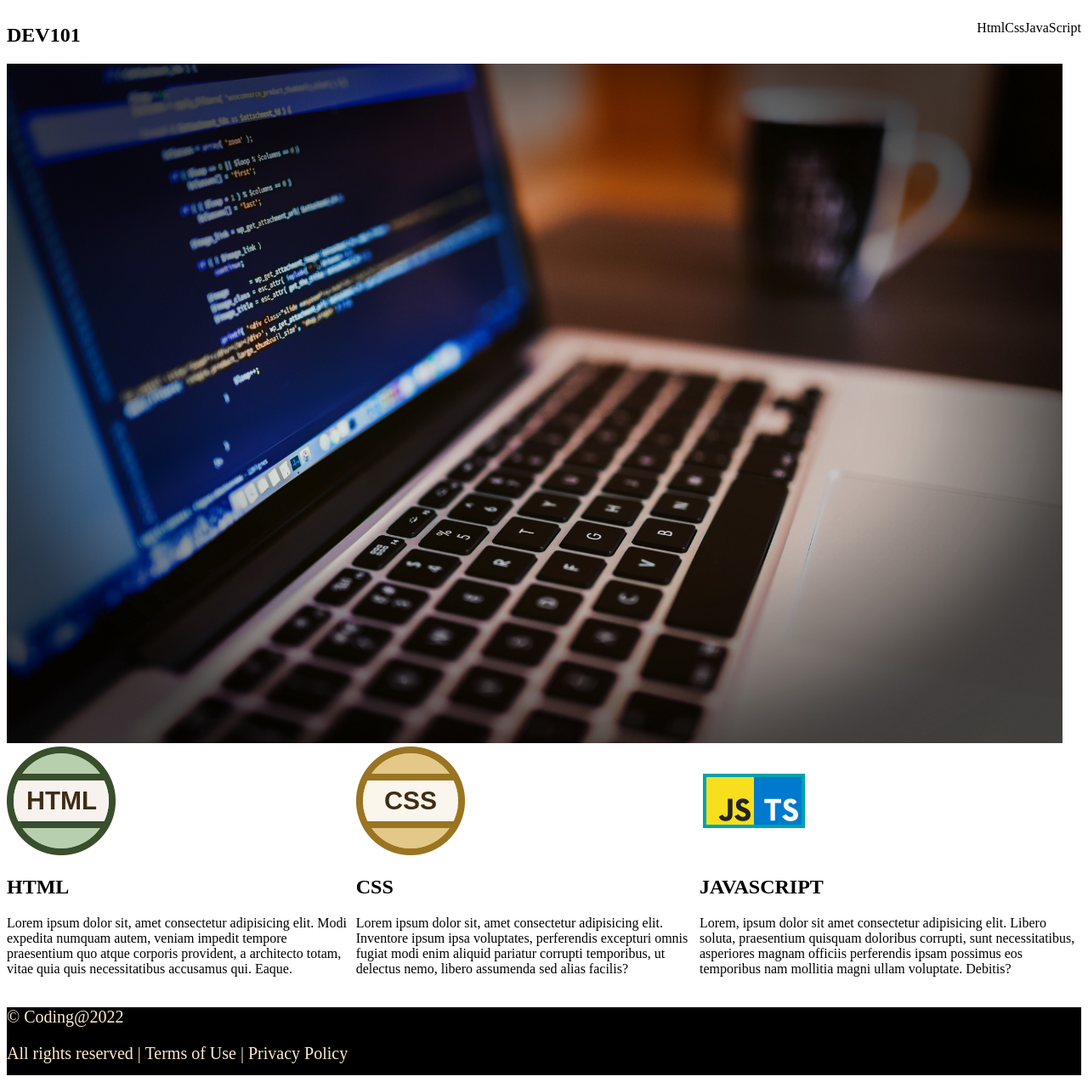
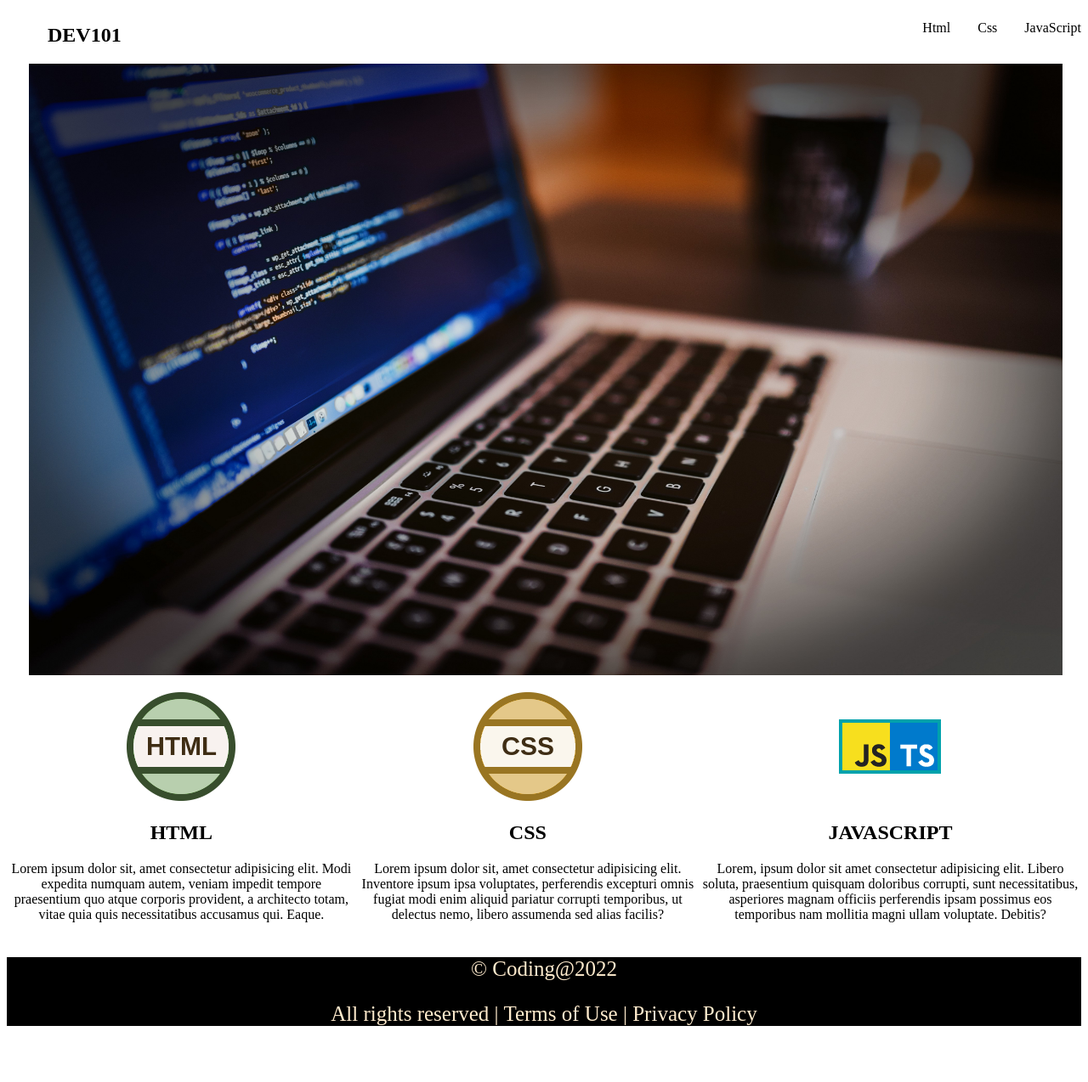
Before and after one commit to sirothiyapradhumn/learningHtml, a plain HTML site: page website/index.html in a window 1280 px wide. Shown: the whole page at 85% size. After the commit the page ends 1233 px from the top, so only its background shows below. Drawn offline with Linux system fonts and the light colour scheme.

Commit message:
partial css

```diff
--- a/website/style.css
+++ b/website/style.css
@@ -1,22 +1,36 @@
+h1{
+    margin-left: 3rem;
+}
 li{
     list-style: none;
+    margin-left: 2rem;
 }
-.navbar>nav,ul{
+.navbar>nav{
     display: flex;
     justify-content: space-between;
 }
+ul{
+    display: flex;
+}
 .welcomeimg>img{
-    height: 100vh;
-    width: 97vw;
+    height: 90vh;
+    width: 95vw;
+    margin-left: 2vw;
+    margin-right: 2vw;
 }
 .skills{
     display: flex;
 }
+.skills>div{
+    text-align: center;
+    margin-top: 1rem;
+}
 .footer{
     background-color: black;
     color: blanchedalmond;
-    height: 80px;
+
+    text-align: center;
 }
 .footer>p{
-    font-size: 20px;
+    font-size: 25px;
 }
```
